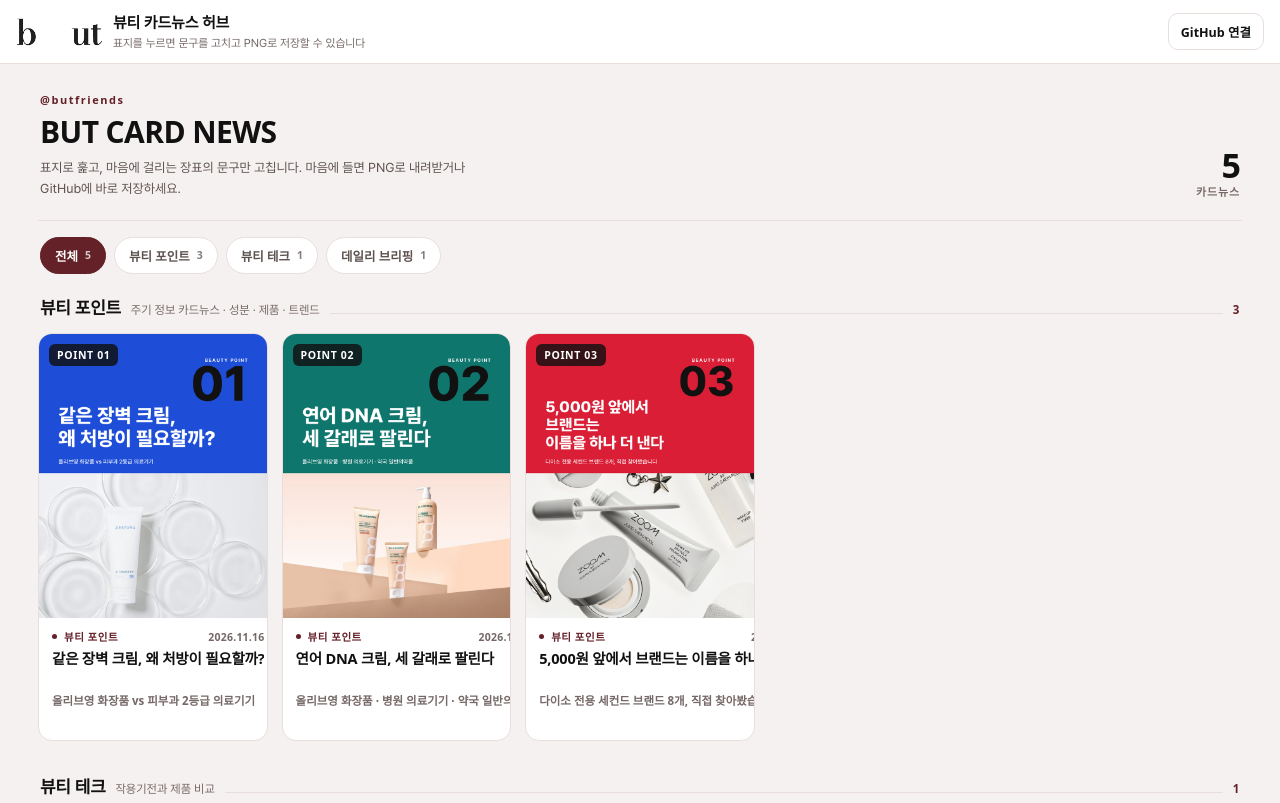
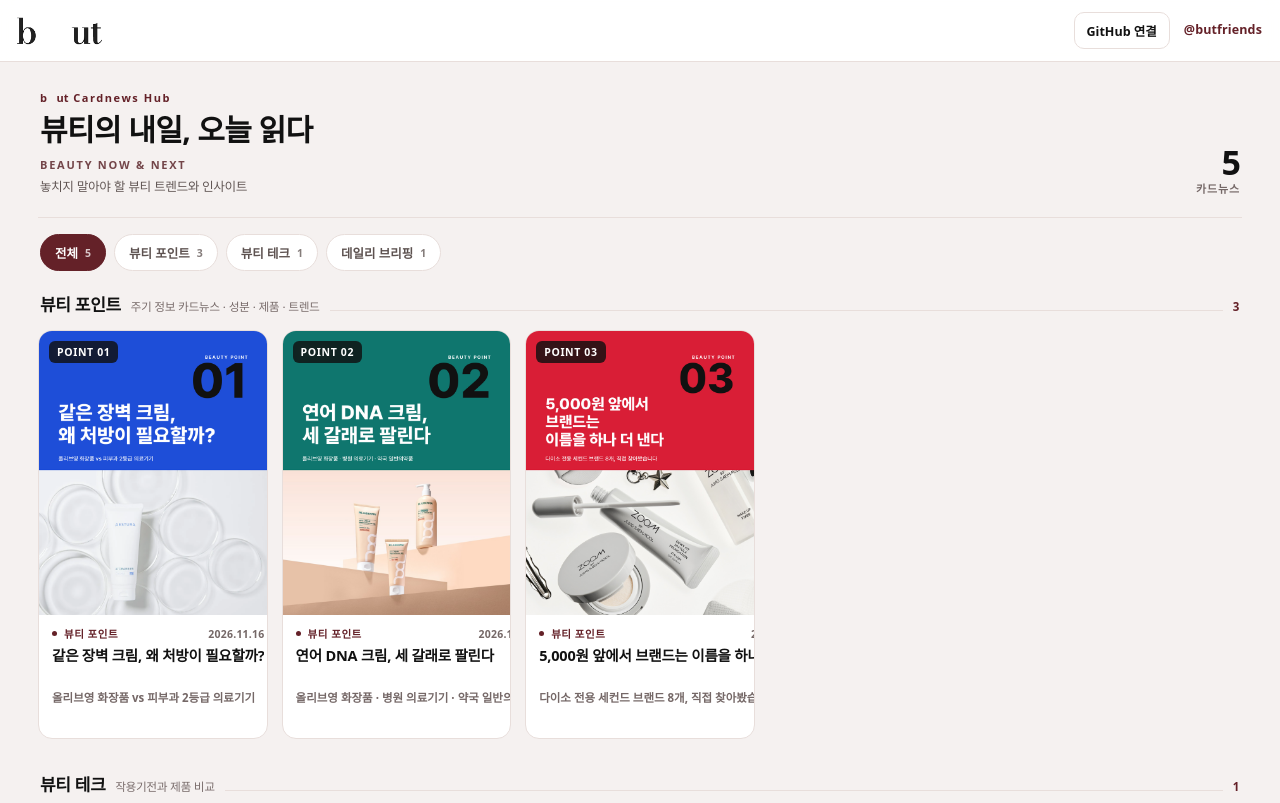
Before and after one commit to konghwanhee/but, a plain HTML site: page index.html in a window 1280 px wide. Shown: the top 803 px of the page. Drawn offline with Linux system fonts and the light colour scheme; a web font is replaced by a local one.

Commit message:
허브 상단 정리: 헤더는 로고만 남기고 @butfriends 인스타 링크를 우측에 배치, 히어로 키커·큰제목·서브 문구 교체

```diff
--- a/index.html
+++ b/index.html
@@ -8,32 +8,31 @@
 <meta name="description" content="뷰티 포인트 · 뷰티 테크 · 데일리 브리핑 카드뉴스를 한곳에서 보고, 문구를 고치고, PNG로 내려받고, GitHub에 저장하는 허브.">
 <link rel="icon" href="assets/logo-black.png">
 <meta name="theme-color" content="#642128">
-<link rel="stylesheet" href="style.css?v=20261117c">
+<link rel="stylesheet" href="style.css?v=20261117d">
 </head>
 <body>
 
 <!-- ============================================================ 홈 · 챕터별 표지 갤러리 -->
 <div class="view" id="viewGallery">
   <header class="top">
+    <h1 class="srOnly">but 뷰티 카드뉴스 허브</h1>
     <div class="brand">
       <img class="brandLogo" src="assets/logo-black.png" alt="but">
-      <div class="brandText">
-        <h1>뷰티 카드뉴스 허브</h1>
-        <p>표지를 누르면 문구를 고치고 PNG로 저장할 수 있습니다</p>
-      </div>
     </div>
-    <div class="tools">
+    <div class="headRight">
       <span class="ghChip" id="ghChipHome" hidden></span>
       <button class="ghost" id="btnPatHome" type="button">GitHub 연결</button>
+      <a class="igLink" href="https://www.instagram.com/butfriends/" target="_blank" rel="noopener noreferrer">@butfriends</a>
     </div>
   </header>
 
   <main class="gallery">
     <section class="hero">
       <div class="heroHead">
-        <p class="eyebrow">@butfriends</p>
-        <h2>BUT CARD NEWS</h2>
-        <p class="heroSub">표지로 훑고, 마음에 걸리는 장표의 문구만 고칩니다. 마음에 들면 PNG로 내려받거나 GitHub에 바로 저장하세요.</p>
+        <p class="eyebrow"><span class="mark">b&nbsp;&nbsp;&nbsp;ut</span> Cardnews Hub</p>
+        <h2>뷰티의 내일, 오늘 읽다</h2>
+        <p class="heroSub"><span class="heroEn">BEAUTY NOW &amp; NEXT</span>
+          놓치지 말아야 할 뷰티 트렌드와 인사이트</p>
       </div>
       <div class="heroStat">
         <strong id="statDecks">–</strong>
--- a/style.css
+++ b/style.css
@@ -28,6 +28,8 @@ button,select,textarea,input{font-family:inherit;font-size:inherit;color:inherit
 code{font-family:ui-monospace,SFMono-Regular,Menlo,monospace;font-size:.92em;background:var(--tint);color:#5f3a3e;padding:1px 5px;border-radius:5px}
 img{max-width:100%}
 .view[hidden]{display:none}
+.srOnly{position:absolute;width:1px;height:1px;margin:-1px;padding:0;overflow:hidden;
+  clip:rect(0 0 0 0);clip-path:inset(50%);white-space:nowrap;border:0}
 
 /* ---------- top bar ---------- */
 .top{
@@ -38,8 +40,14 @@ img{max-width:100%}
 }
 .brand{display:flex; align-items:center; gap:10px; min-width:0}
 .brandLogo{height:30px;width:auto;display:block;flex:0 0 auto}
-.brandText h1{font-size:15px;margin:0;font-weight:800;letter-spacing:-.2px;white-space:nowrap}
-.brandText p{margin:1px 0 0;font-size:11.5px;color:var(--muted)}
+.headRight{display:flex;align-items:center;gap:12px;margin-left:auto;min-width:0;flex-wrap:wrap;justify-content:flex-end}
+.igLink{
+  color:var(--accent); font-size:12.5px; font-weight:800; letter-spacing:.01em;
+  text-decoration:none; white-space:nowrap; padding:4px 2px; border-radius:6px;
+  transition:color .15s;
+}
+.igLink:hover{color:var(--accent-strong);text-decoration:underline;text-underline-offset:3px}
+.igLink:focus-visible{outline:2px solid var(--accent);outline-offset:2px}
 .tools{display:flex;gap:6px;align-items:center;flex-wrap:wrap}
 button{border-radius:10px; border:1px solid transparent; padding:8px 12px; font-size:12.5px;
   font-weight:700; cursor:pointer; transition:background .15s, border-color .15s, transform .05s; white-space:nowrap}
@@ -68,9 +76,11 @@ button[disabled]{opacity:.5;cursor:default}
   display:flex; align-items:flex-end; justify-content:space-between; gap:20px;
   padding:6px 2px 20px; border-bottom:1px solid var(--line);
 }
-.eyebrow{margin:0 0 6px;font-size:11px;font-weight:800;letter-spacing:.14em;color:var(--accent)}
+.eyebrow{margin:0 0 6px;font-size:11px;font-weight:800;letter-spacing:.14em;color:var(--accent);text-transform:none}
+.eyebrow .mark{letter-spacing:.02em}
 .heroHead h2{margin:0;font-size:30px;line-height:1.2;font-weight:800;letter-spacing:-.6px}
 .heroSub{margin:8px 0 0;max-width:56ch;color:#5d5250;font-size:13px;line-height:1.6}
+.heroSub .heroEn{display:block;margin:0 0 3px;font-size:11px;font-weight:800;letter-spacing:.16em;color:var(--accent-2)}
 .heroStat{display:flex;flex-direction:column;align-items:flex-end;gap:2px;flex:0 0 auto}
 .heroStat strong{font-size:34px;font-weight:800;letter-spacing:-1px;line-height:1}
 .heroStat span{font-size:11px;font-weight:700;color:var(--muted);letter-spacing:.08em}
@@ -271,8 +281,8 @@ table.grid tr.headRow input{font-weight:700;background:#fbf7f5}
 /* ---------- 반응형 ---------- */
 @media (max-width:999px){
   .top{position:static; padding:10px 12px 8px; gap:8px}
-  .brandText p{display:none}
-  .brandText h1{font-size:14px}
+  .headRight{gap:10px}
+  .igLink{font-size:12px;padding:6px 2px}
   .tools{width:100%; display:flex; flex-wrap:wrap; gap:6px}
   .tools button{flex:1 1 auto; padding:8px 8px; font-size:11.5px}
   .wrap{padding:10px 10px 0; gap:10px}
```
